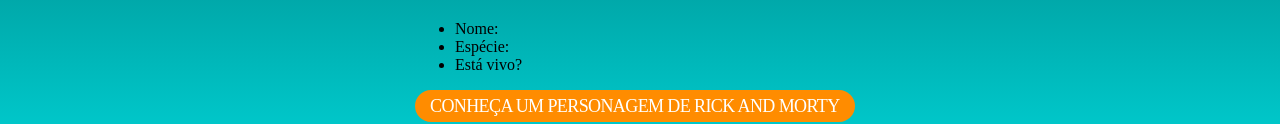
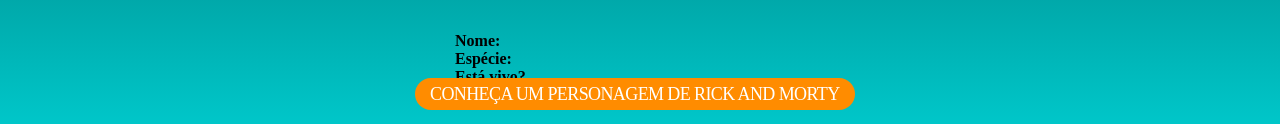
Before and after one commit to nascimentovitor/minicurso, a plain HTML site: page index.html in a window 1280 px wide. Shown: the part 604-728 px from the top of the page. Drawn offline with Linux system fonts and the light colour scheme.

Commit message:
Implementar container para estilo dos personangens.

```diff
--- a/index.html
+++ b/index.html
@@ -11,9 +11,9 @@
 
     <body>
         <main>
-            <section>
+            <section >
                 <img alt="Imagem com logo Rick and Morty" src="https://br.web.img3.acsta.net/pictures/17/11/06/14/13/5164749.jpg?coixp=50&coiyp=47">
-                <ul>
+                <ul id="detalhes-container">
                     <li>Nome: </li>
                     <li>Espécie: </li>
                     <li>Está vivo? </li>
--- a/style.css
+++ b/style.css
@@ -36,6 +36,13 @@ main > section button{
     font-weight: 500px;
     letter-spacing: -0.6px;
     line-height: 20px;
+    padding: 6px 15px;
     text-transform: uppercase;
-    padding: 6px 15px;
 }
+
+#detalhes-container {
+    font-weight: bold;
+    list-style-type: none;
+    height: 30px;
+    width: 90%;
+}
```
